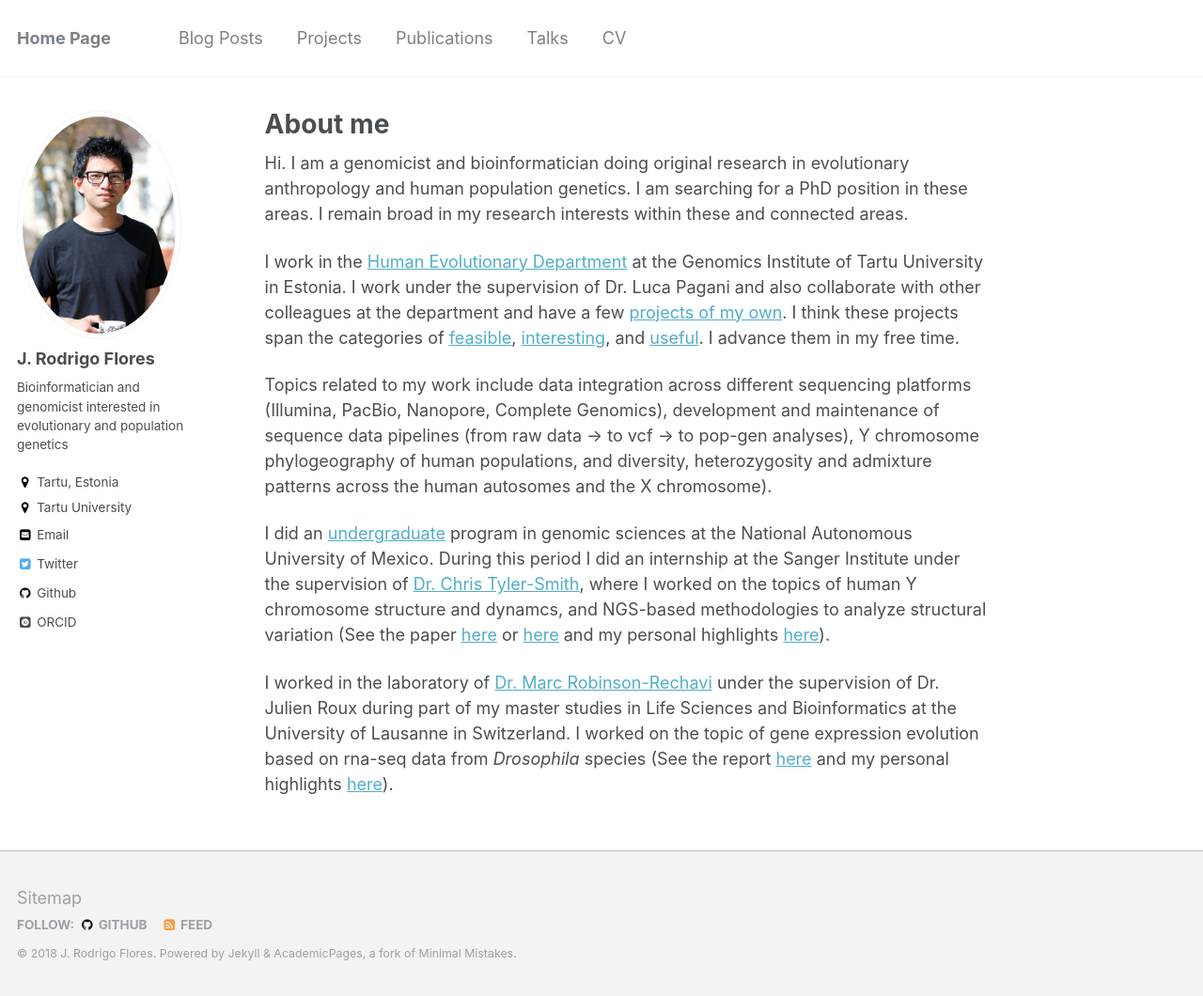
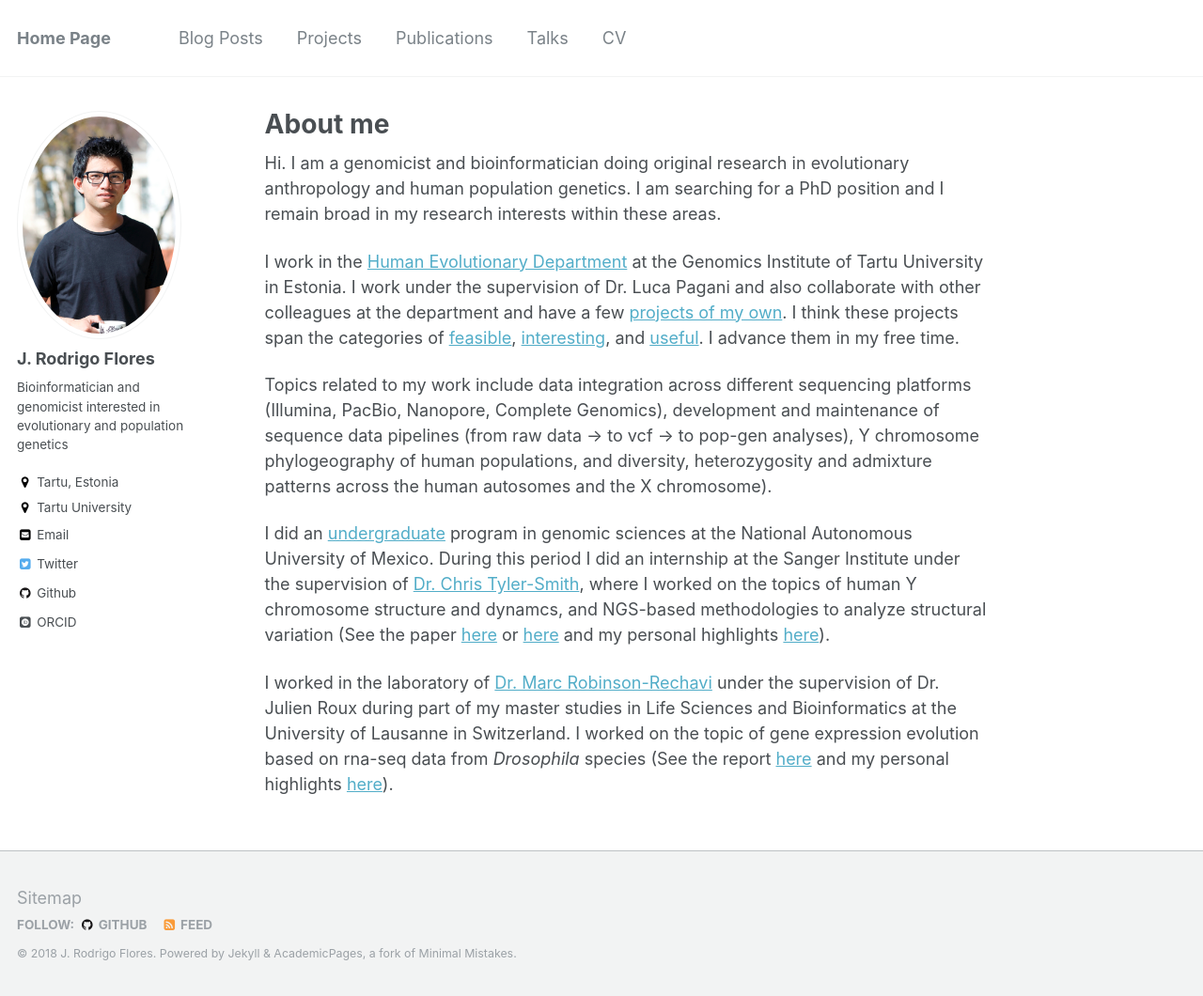
Before and after one commit to JRodrigoF/JRodrigoFlores.github.io, a Jekyll site: the page built from _pages/about.md, in a window 1280 px wide and 1060 px high. Shown: the whole window at 94% size. Built offline with Jekyll 4.4.1, drawn with Linux system fonts in a browser that asks for light colours; some web fonts are replaced.

Commit message:
Update about.md

```diff
--- a/_pages/about.md
+++ b/_pages/about.md
@@ -8,7 +8,7 @@ redirect_from:
   - /about.html
 ---
 
-Hi. I am a genomicist and bioinformatician doing original research in evolutionary anthropology and human population genetics. I am searching for a PhD position in these areas. I remain broad in my research interests within these and connected areas.
+Hi. I am a genomicist and bioinformatician doing original research in evolutionary anthropology and human population genetics. I am searching for a PhD position and I remain broad in my research interests within these areas.
 
 I work in the [Human Evolutionary Department](http://www.ebc.ee/) at the Genomics Institute of Tartu University in Estonia. I work under the supervision of Dr. Luca Pagani and also collaborate with other colleagues at the department and have a few [projects of my own](https://jrodrigoflores.com/projects/). I think these projects span the categories of [feasible](https://jrodrigoflores.com/projects/Genomic-impact-of-the-Black-Death-in-Europe/), [interesting](https://jrodrigoflores.com/projects/Context-dependant-mutation-rates-free-of-recombination/), and [useful](https://jrodrigoflores.com/projects/Automated-identification-of-Y-haplogroups-from-ancient-dna/). I advance them in my free time.
 
```
